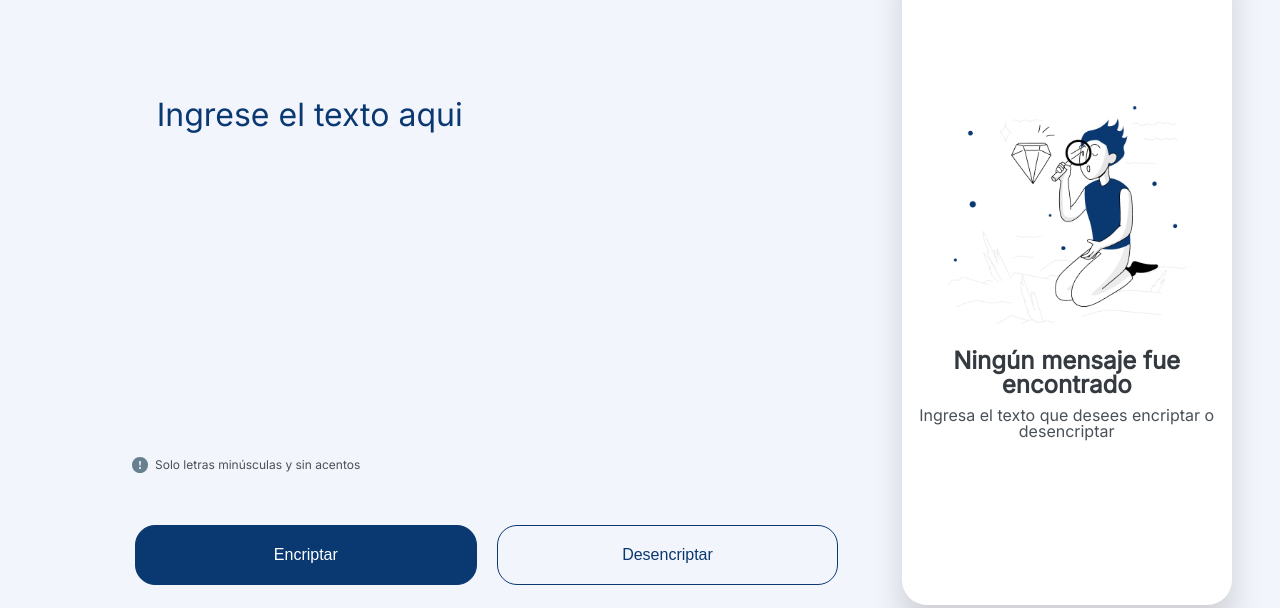
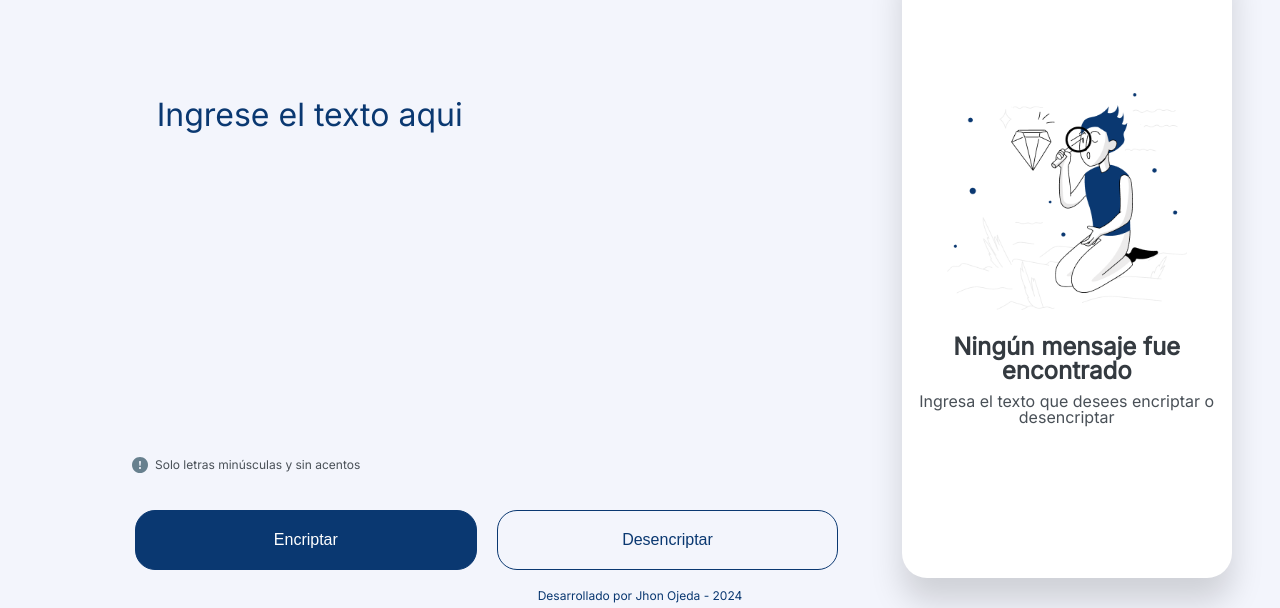
Before and after one commit to Yaojema/encriptador, a plain HTML site: page index.html in a window 1280 px wide. Shown: the part 84-692 px from the top of the page. Drawn offline with Linux system fonts and the light colour scheme.

Commit message:
⚙FIX: Se soluciona el scroll en desktop - Issue: #22

```diff
--- a/style.css
+++ b/style.css
@@ -63,7 +63,7 @@ form .aviso{
     display: flex;
     flex-direction: column;
     margin: 0 1.5rem 4rem;
-    height: 14rem;
+    height: 11rem;
     align-items: center;
     justify-content: space-between;
 }
```
